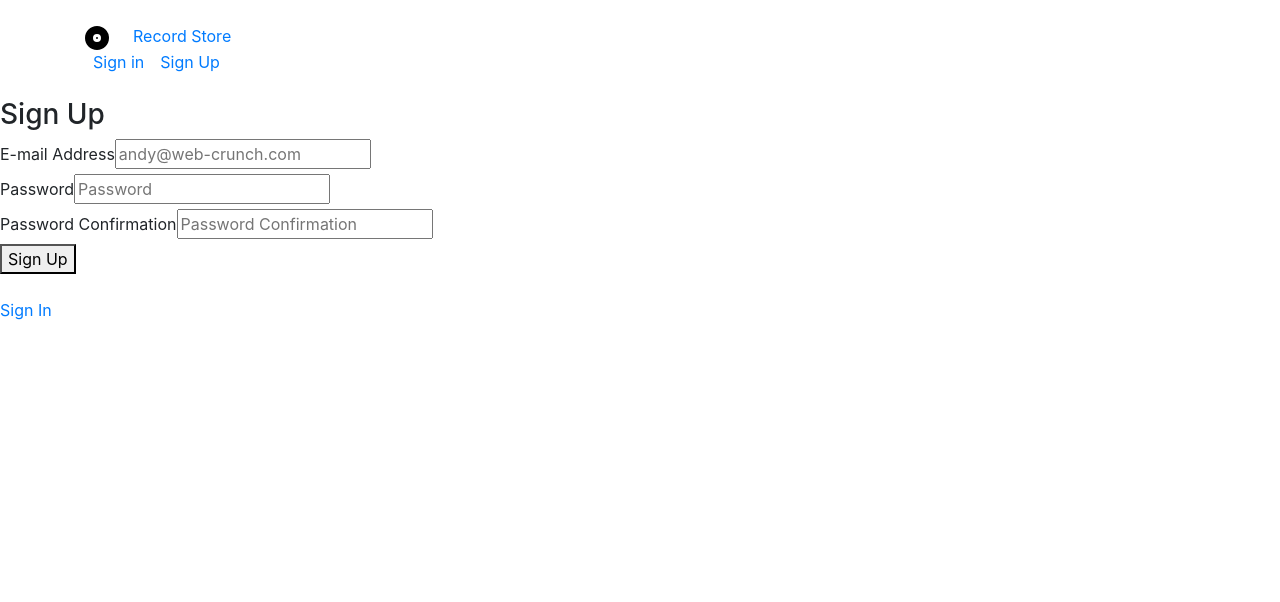
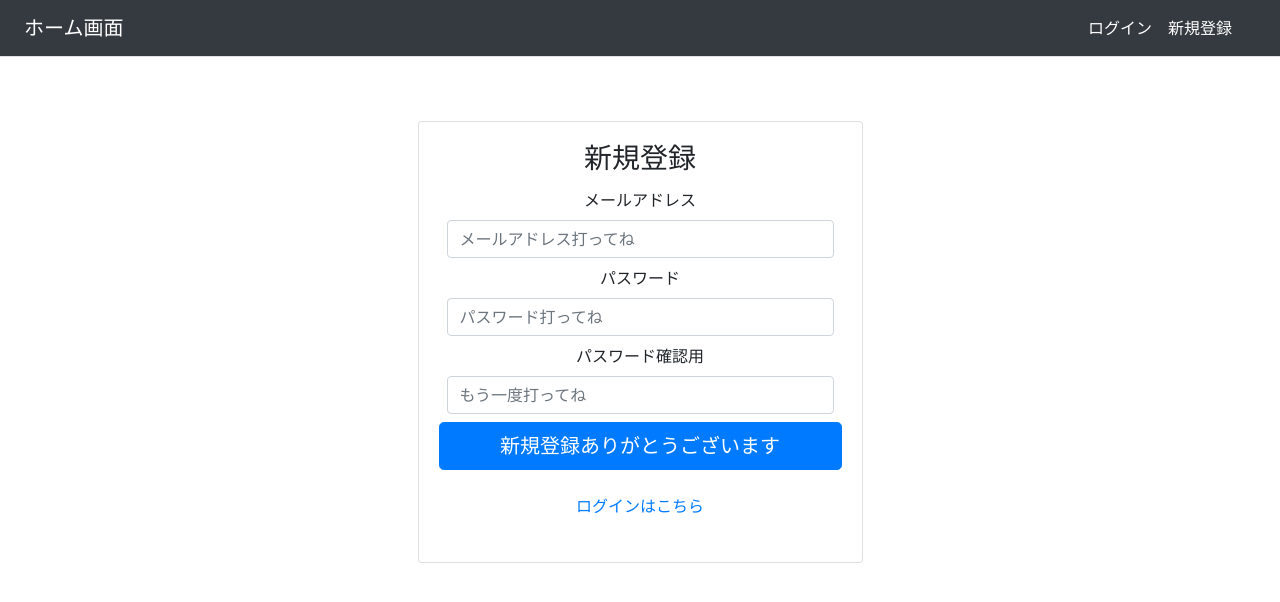
Before and after one commit to hideokawahara/Rails-with-Vue, a Vue app in the folder client/: page /signup in a window 1280 px wide. Shown: the top 602 px of the page. Built offline with nearby package versions, Linux system fonts and the light colour scheme; the HTML template or start-up script is replaced by a standard one.

Commit message:
change-view

```diff
--- a/client/src/components/Header.vue
+++ b/client/src/components/Header.vue
@@ -1,20 +1,14 @@
 <template>
-  <header class="bg-grey-lighter py-4">
-    <div class="container m-auto flex flex-wrap items-center justify-end">
-      <div class="flex-1 flex items-center">
-        <svg class="fill-current text-indigo" viewBox="0 0 24 24" width="24" height="24"><title>record vinyl</title><path d="M23.938 10.773a11.915 11.915 0 0 0-2.333-5.944 12.118 12.118 0 0 0-1.12-1.314A11.962 11.962 0 0 0 12 0C5.373 0 0 5.373 0 12s5.373 12 12 12 12-5.373 12-12c0-.414-.021-.823-.062-1.227zM12 16a4 4 0 1 1 0-8 4 4 0 0 1 0 8zm0-5a1 1 0 1 0 0 2 1 1 0 0 0 0-2z"></path></svg>
-
-        <a href="/" class="uppercase text-sm font-mono pl-4 font-semibold no-underline text-indigo-dark hover:text-indigo-darker">Record Store</a>
-      </div>
-      <div>
-        <router-link to="/" class="link-grey px-2 no-underline" v-if="!signedIn()">Sign in</router-link>
-        <router-link to="/signup" class="link-grey px-2 no-underline" v-if="!signedIn()">Sign Up</router-link>
-        <router-link to="/details" class="link-grey px-2 no-underline" v-if="signedIn()">Records</router-link>
-        <router-link to="/record_tags" class="link-grey px-2 no-underline" v-if="signedIn()">Artists</router-link>
-        <a href="#" @click.prevent="signOut" class="link-grey px-2 no-underline" v-if="signedIn()">Sign out</a>
-      </div>
-    </div>
-  </header>
+  <div class="d-flex flex-column flex-md-row align-items-center p-3 px-md-4 mb-3 bg-dark border-bottom box-shadow">
+    <h5 class="my-0 mr-md-auto font-weight-normal"><a href="/" class="text-white">ホーム画面</a></h5>
+    <nav class="my-2 my-md-0 mr-md-3">
+      <router-link to="/" class="p-2 text-white" v-if="!signedIn()">ログイン</router-link>
+      <router-link to="/signup" class="p-2 text-white" v-if="!signedIn()">新規登録</router-link>
+      <router-link to="/details" class="p-2 text-white" v-if="signedIn()">詳細</router-link>
+      <router-link to="/record_tags" class="p-2 text-white" v-if="signedIn()">タグ</router-link>
+      <a href="#" @click.prevent="signOut" class="p-2 text-white" v-if="signedIn()">ログアウト</a>
+    </nav>
+  </div>
 </template>
 
 <script>
--- a/client/src/components/Signin.vue
+++ b/client/src/components/Signin.vue
@@ -4,23 +4,23 @@
       <div class="col-sm-9 col-md-7 col-lg-5 mx-auto">
         <div class="card card-signin my-5">
           <div class="card-body">
-            <h3 class="card-title text-center">Sign In</h3>
+            <h3 class="card-title text-center">ログイン</h3>
             <form @submit.prevent="signin">
-              <div class="" v-if="error">{{ error }}</div>
+              <div class="text-danger" v-if="error">{{ error }}</div>
 
               <div class="m-2">
-                <label for="email" class="">E-mail Address</label>
+                <label for="email" class="">メールアドレス</label>
                 <input type="email" v-model="email" class="form-control" id="email" placeholder="アドレス打ってね">
               </div>
 
               <div class="m-2">
-                <label for="password" class="">Password</label>
-                <input type="password" v-model="password" class="form-control" id="password" placeholder="パスワード">
+                <label for="password" class="">パスワード</label>
+                <input type="password" v-model="password" class="form-control" id="password" placeholder="パスワード打ってね">
               </div>
 
-              <button type="submit" class="btn btn-lg btn-primary btn-block">Sign In</button>
+              <button type="submit" class="btn btn-lg btn-primary btn-block">ログインする</button>
 
-              <div class=""><router-link to="/signup" class="m-4">Sign up</router-link></div>
+              <div class="my-4"><router-link to="/signup" class="m-4">新規登録はこちら</router-link></div>
             </form>
           </div>
         </div>
--- a/client/src/components/Signup.vue
+++ b/client/src/components/Signup.vue
@@ -1,28 +1,34 @@
 <template>
-  <div class="">
-    <div class="">
-      <h3 class="">Sign Up</h3>
+  <div class="text-center container">
+    <div class="row">
+      <div class="col-sm-9 col-md-7 col-lg-5 mx-auto">
+        <div class="card card-signin my-5">
+          <div class="card-body">
+            <h3 class="card-title text-center">新規登録</h3>
             <form @submit.prevent="signup">
-        <div class="" v-if="error">{{ error }}</div>
+              <div class="text-danger" v-if="error">{{ error }}</div>
 
-        <div class="">
-          <label for="email" class="label">E-mail Address</label>
-          <input type="email" v-model="email" class="input" id="email" placeholder="andy@web-crunch.com">
+              <div class="m-2">
+                <label for="email" class="label">メールアドレス</label>
+                <input type="email" v-model="email" class="form-control" id="email" placeholder="メールアドレス打ってね">
               </div>
 
-        <div class="">
-          <label for="password" class="label">Password</label>
-          <input type="password" v-model="password" class="input" id="password" placeholder="Password">
+              <div class="m-2">
+                <label for="password" class="label">パスワード</label>
+                <input type="password" v-model="password" class="form-control" id="password" placeholder="パスワード打ってね">
               </div>
 
-        <div class="">
-          <label for="password_confirmation" class="label">Password Confirmation</label>
-          <input type="password" v-model="password_confirmation" class="input" id="password_confirmation" placeholder="Password Confirmation">
+              <div class="m-2">
+                <label for="password_confirmation" class="label">パスワード確認用</label>
+                <input type="password" v-model="password_confirmation" class="form-control" id="password_confirmation" placeholder="もう一度打ってね">
               </div>
-        <button type="submit" class="">Sign Up</button>
+              <button type="submit" class="btn btn-lg btn-primary btn-block">新規登録ありがとうございます</button>
 
-        <div class="my-4"><router-link to="/" class="link-grey">Sign In</router-link></div>
+              <div class="my-4"><router-link to="/" class="m-4">ログインはこちら</router-link></div>
             </form>
+          </div>
+        </div>
+      </div>
     </div>
   </div>
 </template>
@@ -75,11 +81,5 @@ export default {
 </script>
 
 <style scoped>
-.bg-green {
-  background-color: aqua;
-}
 
-.bg-green:hover {
-  background-color: aquamarine;
-}
 </style>
--- a/client/src/components/details/Details.vue
+++ b/client/src/components/details/Details.vue
@@ -1,11 +1,11 @@
 <template>
   <div class="container">
     <div class="alert alert-warning" v-if="error">{{ error }}</div>
-    <h3 class="">Add a new record</h3>
+    <h3 class="py-3">情報を入力してね</h3>
 
     <form @submit.prevent="addRecord" class="form-group m-2">
       <div class="m-3">
-        <label for="record_title" class="label">Title</label>
+        <label for="record_title" class="label">題名</label>
         <input
           type="text"
           id="record_title"
@@ -17,7 +17,7 @@
       </div>
 
       <div class="m-3">
-        <label for="record_year" class="label">Year</label>
+        <label for="record_year" class="label">月日</label>
         <input
           type="text"
           id="record_year"
@@ -28,16 +28,16 @@
           v-model="newRecord.year">
       </div>
 
-      <div class="">
-        <label for="tag" class="label">tag</label>
+      <div class="m-3">
+        <label for="tag" class="label">タグ</label>
         <select id="tag" class="select" v-model="newRecord.tag">
           <option disabled value="">Select an tag</option>
           <option :value="tag.id" v-for="tag in tags" :key="tag.id">{{ tag.name }}</option>
         </select>
-        <p class="pt-4">Don't see an tag? <router-link to="/record_tags" class="btn btn-success">Create one</router-link></p>
+        <p class="pt-4">タグがなければ <router-link to="/record_tags" class="btn btn-success m-3">作ろう</router-link></p>
       </div>
 
-      <input type="submit" value="Add Record" class="btn btn-primary">
+      <input type="submit" value="投稿する" class="btn btn-primary m-3">
     </form>
 
     <hr class="border border-grey-light my-6" />
@@ -47,7 +47,6 @@
         <div class="">
           <div class="">
           <p class="">
-            <svg class="" viewBox="0 0 24 24" width="24" height="24"><title>record vinyl</title><path d="M23.938 10.773a11.915 11.915 0 0 0-2.333-5.944 12.118 12.118 0 0 0-1.12-1.314A11.962 11.962 0 0 0 12 0C5.373 0 0 5.373 0 12s5.373 12 12 12 12-5.373 12-12c0-.414-.021-.823-.062-1.227zM12 16a4 4 0 1 1 0-8 4 4 0 0 1 0 8zm0-5a1 1 0 1 0 0 2 1 1 0 0 0 0-2z" ></path></svg>
             {{ record.title }} &mdash; {{ record.year }}
           </p>
           <p class="">{{ getTag(record) }}</p>
```
Lines whose indentation alone changed are shown as unchanged.
